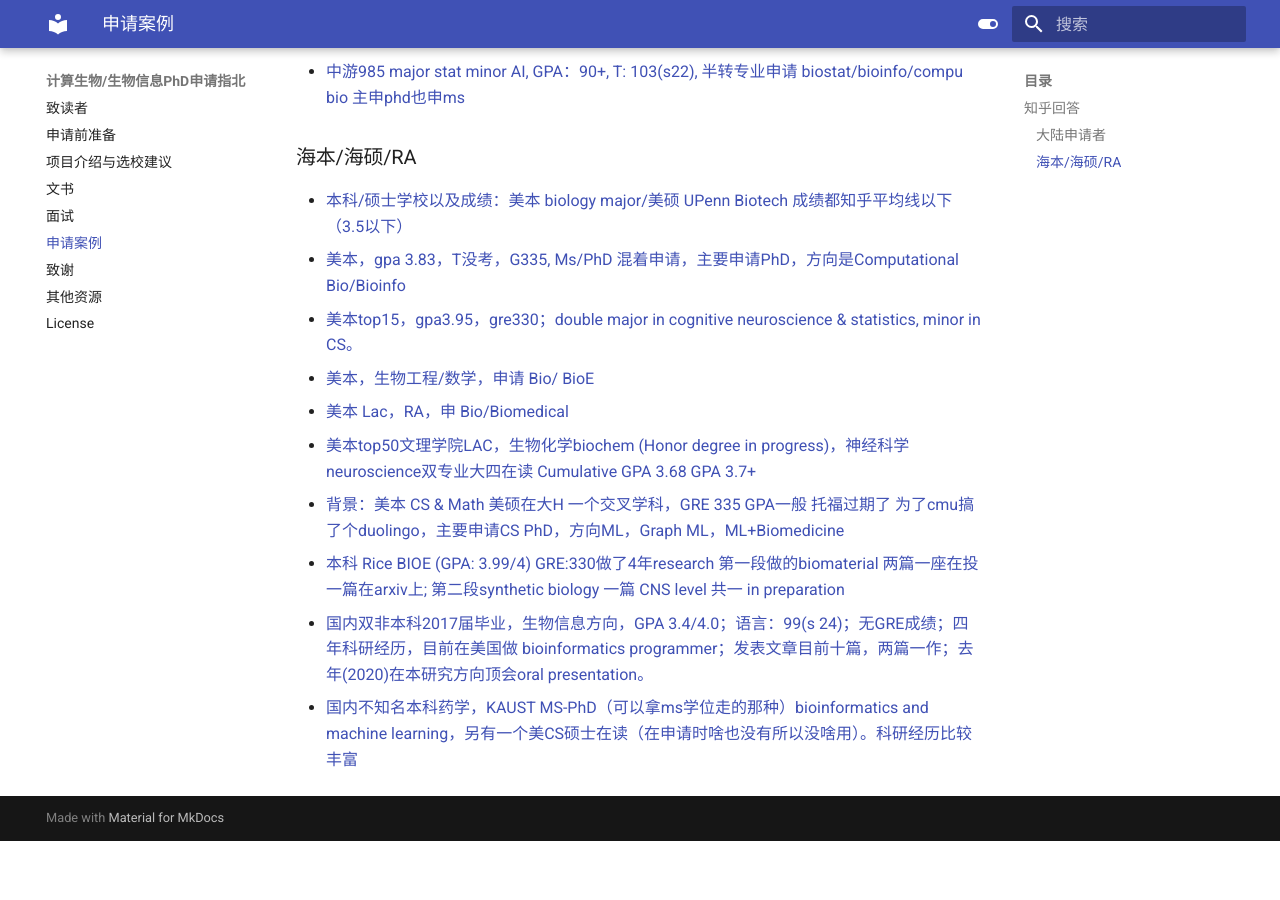
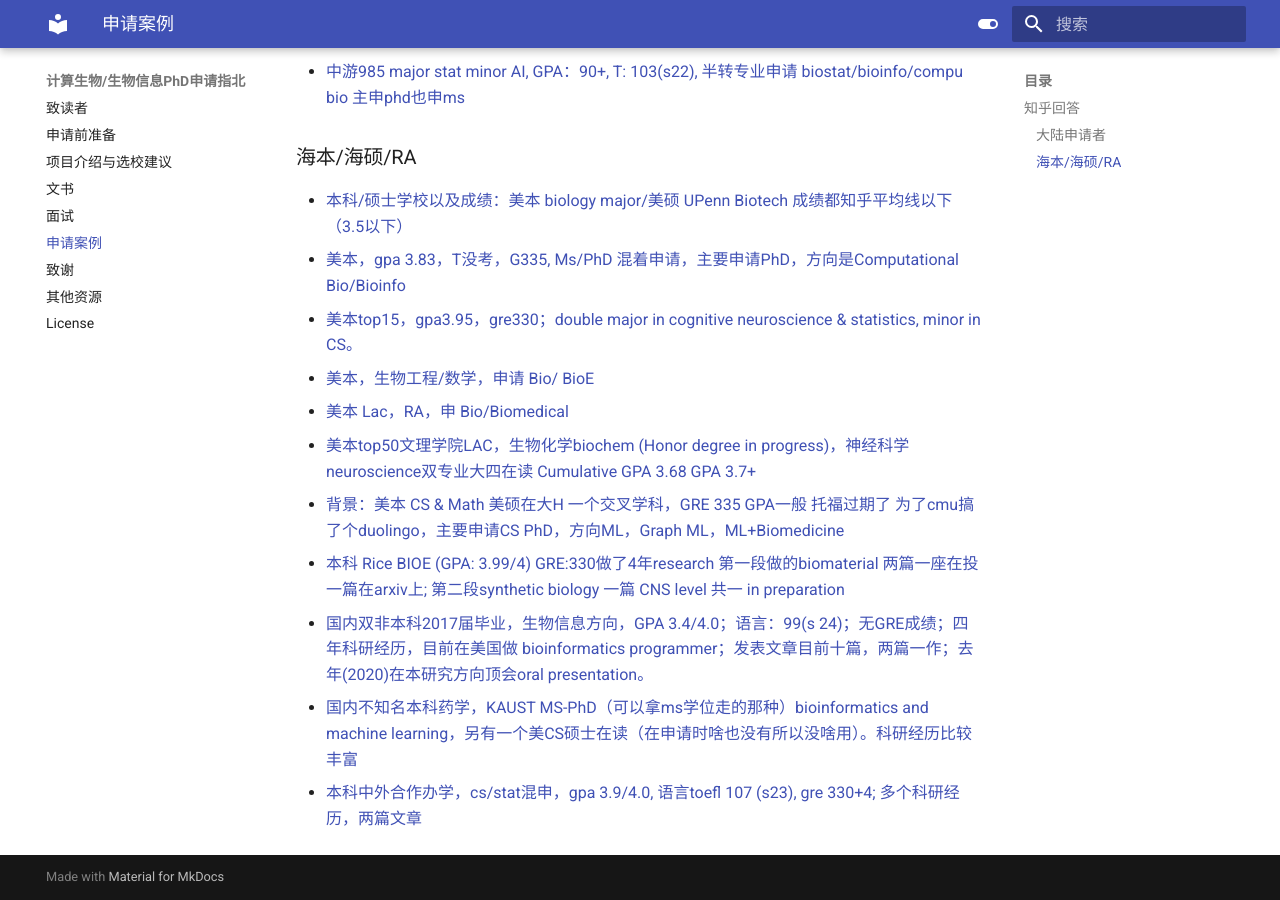
Before and after one commit to CompBio-PhD-cn/handbook, an MkDocs documentation site: the page built from docs/example.md, in a window 1280 px wide and 900 px high, scrolled down 1035 px. Built offline with MkDocs 1.6.1 and Material for MkDocs 9.7.7, drawn with Linux system fonts in a browser that asks for light colours; before the commit the page ends 1876 px from its top, so only the background shows below that.

Commit message:
Update example.md

```diff
--- a/docs/example.md
+++ b/docs/example.md
@@ -36,6 +36,7 @@
 * [本科 Rice BIOE (GPA: 3.99/4) GRE:330做了4年research 第一段做的biomaterial 两篇一座在投 一篇在arxiv上; 第二段synthetic biology 一篇 CNS level 共一 in preparation](https://www.zhihu.com/question/357928233/answer/1607767525)
 * [国内双非本科2017届毕业，生物信息方向，GPA 3.4/4.0；语言：99(s 24)；无GRE成绩；四年科研经历，目前在美国做 bioinformatics programmer；发表文章目前十篇，两篇一作；去年(2020)在本研究方向顶会oral presentation。](https://www.zhihu.com/question/357928233/answer/1722266913)
 * [国内不知名本科药学，KAUST MS-PhD（可以拿ms学位走的那种）bioinformatics and machine learning，另有一个美CS硕士在读（在申请时啥也没有所以没啥用）。科研经历比较丰富](https://www.zhihu.com/question/357928233/answer/1733084382)
+* [本科中外合作办学，cs/stat混申，gpa 3.9/4.0, 语言toefl 107 (s23), gre 330+4; 多个科研经历，两篇文章](https://www.zhihu.com/question/379814619/answer/2505695450)
 
 
 <!-- ## Case 1
```
